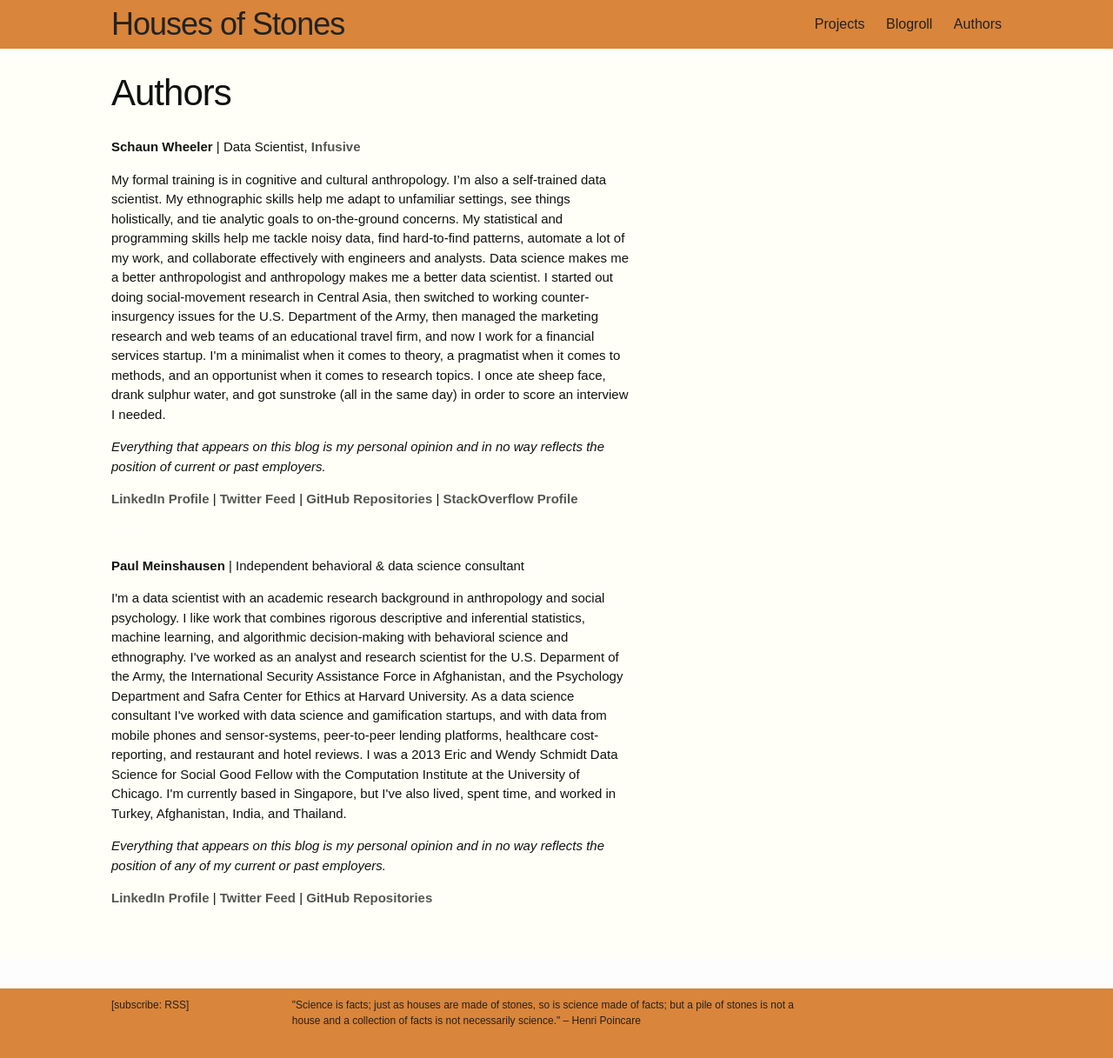
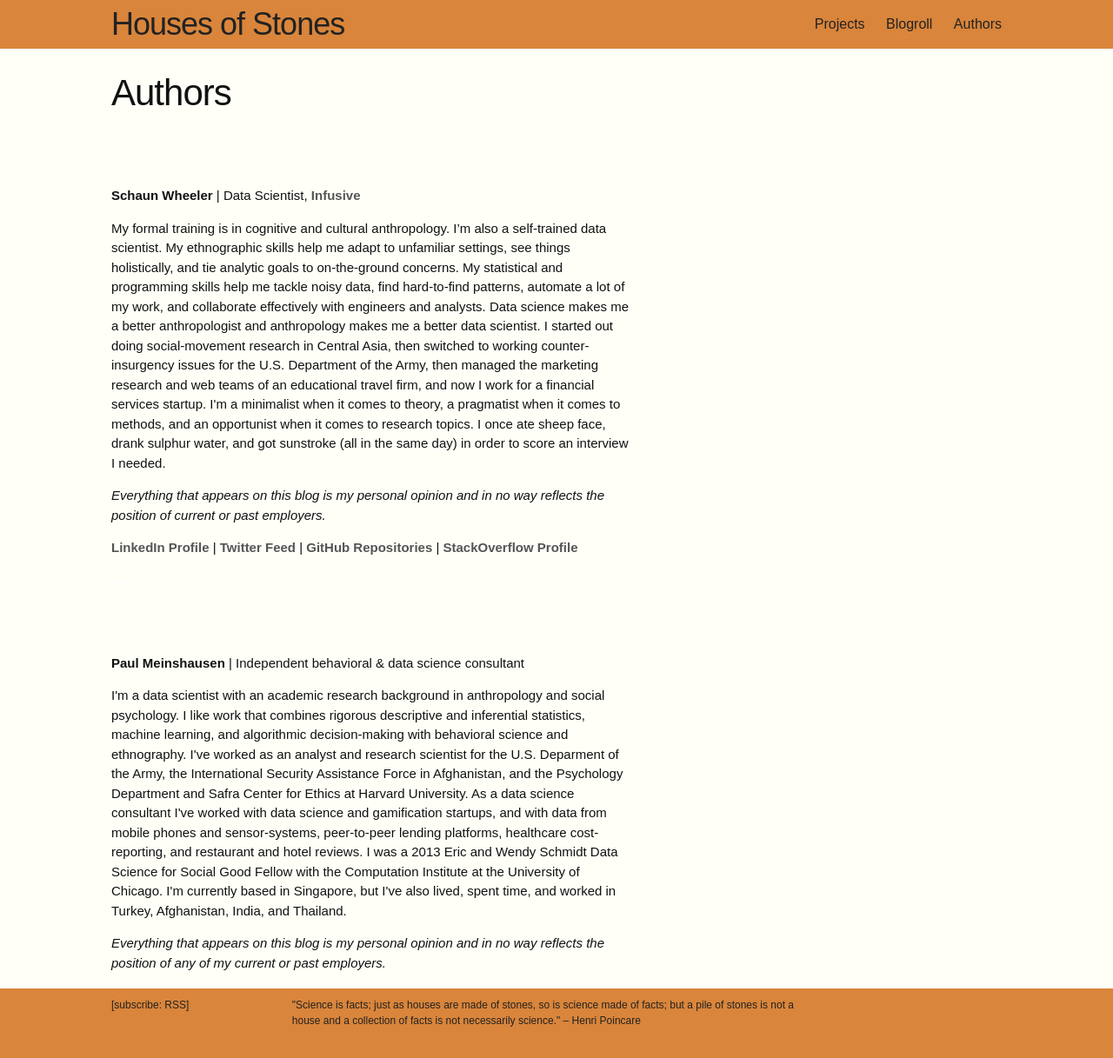
Before and after one commit to housesofstones/housesofstones.github.io, a Jekyll site: the page built from authors/index.md, in a window 1280 px wide and 1217 px high. Shown: the whole window at 87% size. Built offline with Jekyll 4.4.1, drawn with Linux system fonts in a browser that asks for light colours; nearby versions of some CDN libraries.

Commit message:
Update hoscustom.css

```diff
--- a/css/hoscustom.css
+++ b/css/hoscustom.css
@@ -141,5 +141,5 @@ body {
     color: #555555;
 }
 #swheeler, #pmeinshausen {
-    padding-top: 0px;
+    padding-top: 56px;
 }
```
